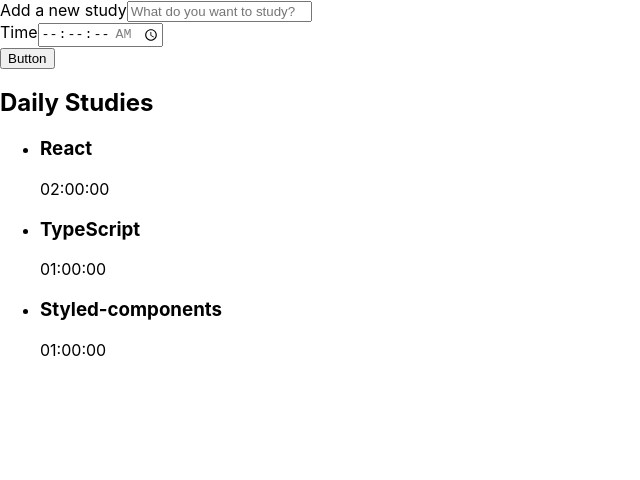
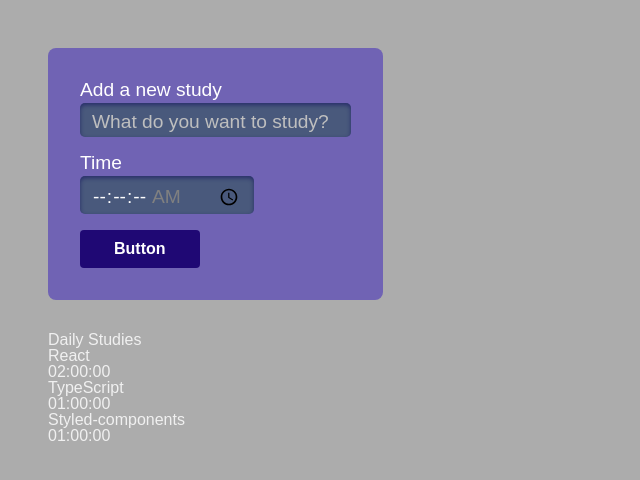
Before and after one commit to viniciusdamascenosouza/studies, a React (Create React App) app: page / in a window 1280 px wide. Shown: the top 480 px of the page, without its empty margins (0-640 px from the left). Built offline with nearby package versions, Linux system fonts and the light colour scheme.

Commit message:
styling with styled components

```diff
--- a/package.json
+++ b/package.json
@@ -13,6 +13,7 @@
     "react": "^18.3.1",
     "react-dom": "^18.3.1",
     "react-scripts": "5.0.1",
+    "styled-components": "^6.1.11",
     "typescript": "^4.9.5",
     "web-vitals": "^2.1.4"
   },
--- a/src/App.tsx
+++ b/src/App.tsx
@@ -1,14 +1,23 @@
 import React from "react";
 import Form from "./components/Form";
 import List from "./components/List";
+import styled from "styled-components";
 
+const FormAndList = styled.div`
+  display: flex;
+  flex-direction: column;
+  gap: 2em;
+  align-items: flex-start;
+
+  padding: 2em;
+`
 
 function App() {
   return (
-    <div>
+    <FormAndList>
       <Form />
       <List />
-    </div>
+    </FormAndList>
   )
 }
 
--- a/src/components/Button/index.tsx
+++ b/src/components/Button/index.tsx
@@ -1,11 +1,24 @@
 import React from "react";
+import styled from "styled-components";
 
-const Button = () =>  {
-        return(
-            <button>
-                Button
-            </button>
-        )
+const StyledButton = styled.button`
+  border: 2px solid transparent;
+  border-radius: 4px;
+  background-color: #1f0874;
+  color: white;
+  font-weight: bold;
+  padding: .5em 2em;
+
+    &:hover {
+      cursor: pointer;
+      border: 2px solid #575757;
     }
+`
 
-export default Button
+const Button = () => {
+  return <StyledButton>Button</StyledButton>;
+};
+
+
+
+export default Button;
--- a/src/components/Form/index.tsx
+++ b/src/components/Form/index.tsx
@@ -1,25 +1,66 @@
 import React from "react";
 import Button from "../Button";
+import styled from "styled-components";
+
+const StyledForm = styled.form`
+  display: flex;
+  flex-direction: column;
+  gap: 1em;
+  align-items: flex-start;
+
+  border-radius: 8px;
+  background-color: #7063b4;
+  padding: 2em;
+`
+
+const LabelAndInput = styled.div`
+  display: flex;
+  flex-direction: column;
+  row-gap: .2em;
+  color: white;
+  font-size: 1.2em;
+`
+
+const Input = styled.input`
+      width: 100%;
+      padding: 8px 12px 4px;
+      box-sizing: border-box;
+      border: unset;
+      border-radius: 5px;
+      background-color: #49597c;
+      box-shadow: 0px 2px 4px #12125e9f inset;
+
+      &::placeholder {
+        color: #BFBFBF;
+      }
+`
 
 const Form = () => {
   return (
-    <form action="">
-      <div>
+    <StyledForm action="">
+      <LabelAndInput>
         <label htmlFor="tarefa">Add a new study</label>
-        <input
+        <Input
           type="text"
           name="task"
           id="task"
           placeholder="What do you want to study?"
           required
         />
-      </div>
-      <div>
+      </LabelAndInput>
+      <LabelAndInput>
         <label htmlFor="time">Time</label>
-        <input type="time" step={1} name="time" min="00:00:00" max="01:30:00" required />
-      </div>
+        <Input
+          type="time"
+          step={1}
+          name="time"
+          min="00:00:00"
+          max="03:00:00"
+          required
+        />
+      </LabelAndInput>
       <Button />
-    </form>
+    </StyledForm>
   );
 };
 
--- a/src/index.css
+++ b/src/index.css
@@ -1,13 +1,95 @@
+html, body, div, span, applet, object, iframe,
+h1, h2, h3, h4, h5, h6, p, blockquote, pre,
+a, abbr, acronym, address, big, cite, code,
+del, dfn, em, img, ins, kbd, q, s, samp,
+small, strike, strong, sub, sup, tt, var,
+b, u, i, center,
+dl, dt, dd, ol, ul, li,
+fieldset, form, label, legend,
+table, caption, tbody, tfoot, thead, tr, th, td,
+article, aside, canvas, details, embed,
+figure, figcaption, footer, header, hgroup,
+menu, nav, output, ruby, section, summary,
+time, mark, audio, video {
+	margin: 0;
+	padding: 0;
+	border: 0;
+	font-size: 100%;
+	font: inherit;
+	vertical-align: baseline;
+}
+/* HTML5 display-role reset for older browsers */
+article, aside, details, figcaption, figure,
+footer, header, hgroup, menu, nav, section {
+	display: block;
+}
 body {
-  margin: 0;
-  font-family: -apple-system, BlinkMacSystemFont, 'Segoe UI', 'Roboto', 'Oxygen',
-    'Ubuntu', 'Cantarell', 'Fira Sans', 'Droid Sans', 'Helvetica Neue',
-    sans-serif;
-  -webkit-font-smoothing: antialiased;
-  -moz-osx-font-smoothing: grayscale;
+	line-height: 1;
+}
+ol, ul {
+	list-style: none;
+}
+blockquote, q {
+	quotes: none;
+}
+blockquote:before, blockquote:after,
+q:before, q:after {
+	content: '';
+	content: none;
+}
+table {
+	border-collapse: collapse;
+	border-spacing: 0;
 }
 
-code {
-  font-family: source-code-pro, Menlo, Monaco, Consolas, 'Courier New',
-    monospace;
+
+input {
+	font-family: inherit;
+	font-size: inherit;
+	font-weight: inherit;
+	color: inherit;
 }
+
+button {
+	border: unset;
+	background-color: unset;
+	font-family: inherit;
+	font-size: inherit;
+	font-weight: inherit;
+	color: inherit;
+}
+
+@import url('https://fonts.googleapis.com/css2?family=Manjari&display=swap');
+
+body {
+	display: flex;
+	justify-content: center;
+	font-family: 'Manjari', sans-serif;
+	color: #F0F0F0;
+	background-color: #acacac;
+	height: 100%;
+	width: 100%;
+	padding: 16px;
+	box-sizing: border-box;
+}
+
+#root {
+	width: 100%;
+}
+
+::-webkit-scrollbar {
+	width: 8px;
+}
+
+::-webkit-scrollbar-track {
+	background: unset;
+}
+
+::-webkit-scrollbar-thumb {
+	border-radius: 4px;
+	background: #888;
+}
+
+::-webkit-scrollbar-thumb:hover {
+	background: #555;
+}
```
Also changed, not shown: 1 other file (tests, documents, lock files or other folders).
